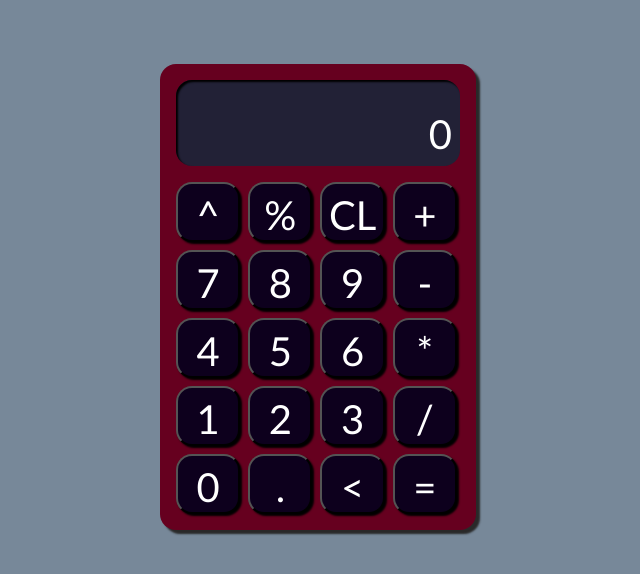
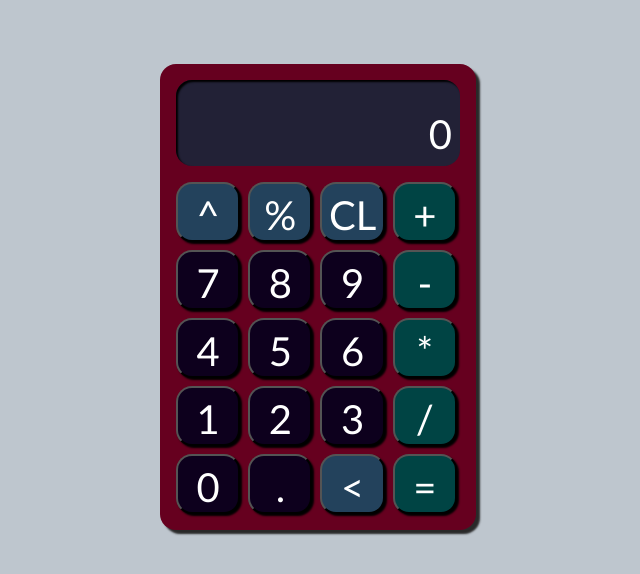
Before and after one commit to sarah-kateri/calculator, a plain HTML site: page index.html in a window 1280 px wide. Shown: the whole page, without its empty margins (322-962 px from the left). Drawn offline with Linux system fonts and the light colour scheme.

Commit message:
Update button colors

```diff
--- a/index.html
+++ b/index.html
@@ -10,8 +10,8 @@
     <div class="background">
         <div class="display">0</div>
         <div class="button-container">
-            <button class="operator" id="to-power">^</button>
-            <button class="operator" id="percent">%</button>
+            <button class="other" id="to-power">^</button>
+            <button class="other" id="percent">%</button>
             <button class="other" id="clear">CL</button>
             <button class="operator" id="plus">+</button>
             <button class="digit" id="seven">7</button>
--- a/style.css
+++ b/style.css
@@ -2,7 +2,7 @@
     border-radius: 16px;
 }
 body {
-    background-color:lightslategray;
+    background-color:rgb(190, 198, 206);
 }
 
 .background {
@@ -43,7 +43,6 @@ button {
     font-size: 40px;
     font-family:'Gill Sans', 'Gill Sans MT', Calibri, 'Trebuchet MS', sans-serif;
     color: white;
-    background-color: rgb(13, 0, 29);
     width: 22%;
     margin: 4px;
     padding: 6px 0 0 0;
@@ -51,13 +50,13 @@ button {
 }
 
 .digit {
-
+    background-color: rgb(13, 0, 29);
 }
 
 .operator {
-
+    background-color: rgb(0, 68, 68);
 }
 
 .other {
-
+    background-color: rgb(35, 66, 92);
 }
```
